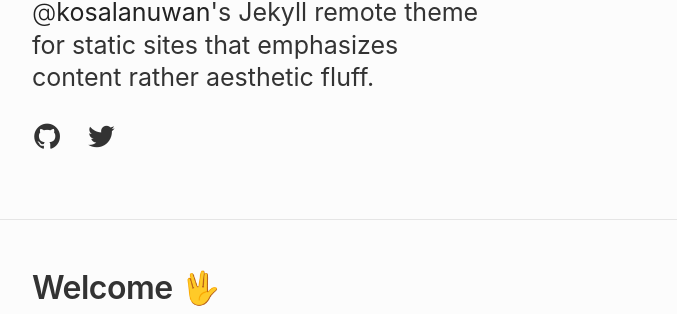
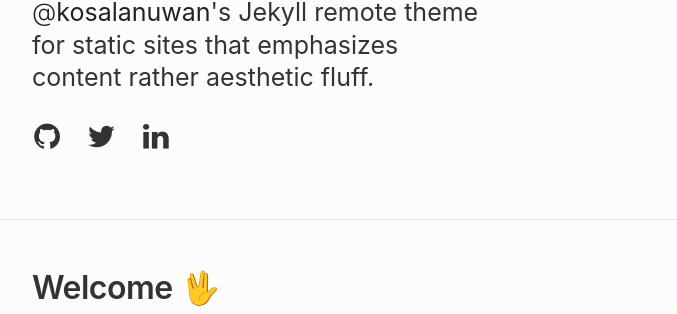
Before and after one commit to kosperera/jekyll-otto-theme, a Jekyll site: the page built from _pages/index.md, in a window 1280 px wide. Shown: the part 118-432 px from the top of the page, without its empty margins (248-925 px from the left). Built offline with Jekyll 4.4.1, drawn with Linux system fonts in a browser that asks for light colours; emoji names are drawn with the system emoji font; some web fonts are replaced.

Commit message:
social: add linkedin social icon and link to profile

```diff
--- a/_includes/masthead-social.html
+++ b/_includes/masthead-social.html
@@ -12,4 +12,11 @@
         <span class="icon icon-twitter"></span>
     </a>
     {% endif %}
+
+    {% if author.linkedin %}
+    <a href="https://www.linkedin.com/in/{{ author.linkedin }}">
+        <span class="icon icon-linkedin"></span>
+    </a>
+    {% endif %}
+
 </div>
--- a/_sass/otto/_social-icons.scss
+++ b/_sass/otto/_social-icons.scss
@@ -29,14 +29,17 @@
     font-variant: normal;
     text-transform: none;
 }
+.icon-twitter:before { content: '\f099'; }
+.icon-github-circled:before { content: '\f09b'; }
+.icon-linkedin:before { content: '\f0e1'; }
 
-.icon-github-circled:before {
-    content: '\e800';
-}
+// .icon-github-circled:before {
+//     content: '\e800';
+// }
 
-.icon-twitter:before {
-    content: '\e801';
-}
+// .icon-twitter:before {
+//     content: '\e801';
+// }
 
 .twitter-button {
     margin: .5rem 0 0;
```
Also changed, not shown: assets/font/fontello.ttf, assets/font/fontello.woff, 2 other files.
